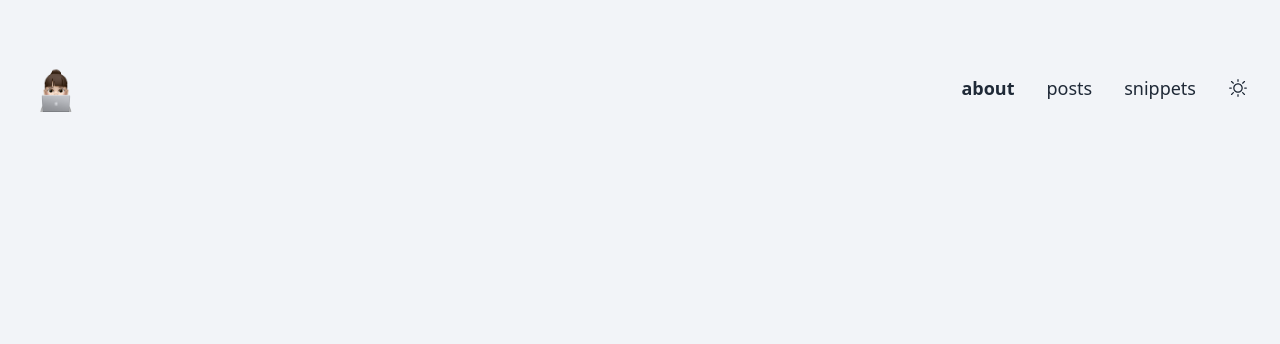
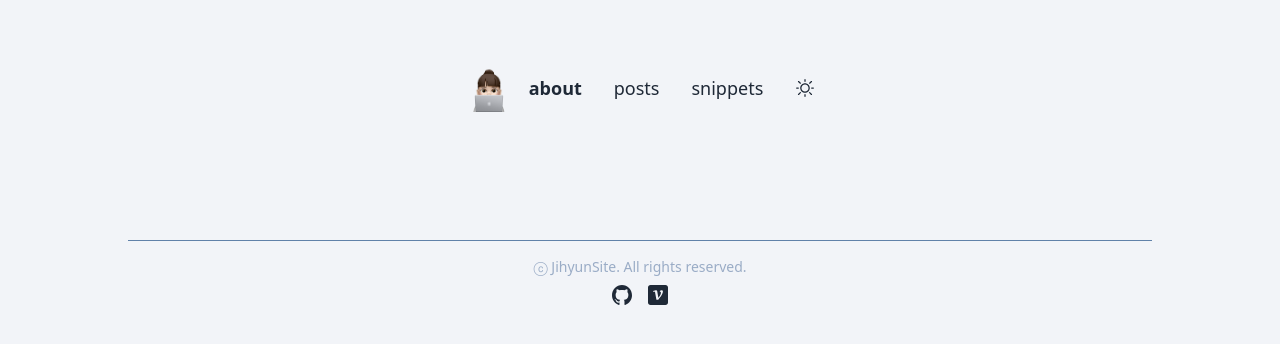
Before and after one commit to jhsung23/my-site, a Next.js app: page / in a window 1280 px wide. Shown: the top 344 px of the page. Built offline with nearby package versions, Linux system fonts and the light colour scheme.

Commit message:
feat: footer

```diff
--- a/src/app/layout.tsx
+++ b/src/app/layout.tsx
@@ -1,7 +1,7 @@
 import type { Metadata } from 'next';
 import dynamic from 'next/dynamic';
 
-import { Header } from '@/components/layouts';
+import { Footer, Header } from '@/components/layouts';
 import './globals.css';
 
 export const metadata: Metadata = {
@@ -15,10 +15,11 @@ const ThemeProvider = dynamic(() => import('./providers'), { ssr: false });
 export default function RootLayout({ children }: { children: React.ReactNode }) {
   return (
     <html>
-      <body className="bg-primary">
+      <body className="flex flex-col items-center bg-primary">
         <ThemeProvider>
           <Header />
           {children}
+          <Footer />
         </ThemeProvider>
       </body>
     </html>
--- a/src/assets/icons.tsx
+++ b/src/assets/icons.tsx
@@ -6,7 +6,6 @@ export function LightIcon({ width, height, ...props }: React.ComponentProps<'svg
       viewBox="0 0 24 24"
       xmlns="http://www.w3.org/2000/svg"
       {...props}
-      // className="fill-[#ce2f2f] hover:fill-black-350"
     >
       <path
         fillRule="evenodd"
@@ -34,3 +33,45 @@ export function DarkIcon({ width, height, ...props }: React.ComponentProps<'svg'
     </svg>
   );
 }
+
+export function VelogIcon({ width, height, ...props }: React.ComponentProps<'svg'>) {
+  return (
+    <svg
+      width={width}
+      height={height}
+      xmlns="http://www.w3.org/2000/svg"
+      viewBox="0 0 24 24"
+      {...props}
+    >
+      <path
+        fill="currentColor"
+        d="M3 0C1.338 0 0 1.338 0 3v18c0 1.662 1.338 3 3 3h18c1.662 0 3-1.338 3-3V3c0-1.662-1.338-3-3-3H3Zm6.883 6.25c.63 0 1.005.3 1.125.9l1.463 8.303c.465-.615.846-1.133 1.146-1.553.465-.66.893-1.418 1.283-2.273.405-.855.608-1.62.608-2.295 0-.405-.113-.727-.338-.967-.21-.255-.608-.577-1.193-.967.6-.765 1.35-1.148 2.25-1.148.48 0 .878.143 1.193.428.33.285.494.704.494 1.26 0 .93-.39 2.093-1.17 3.488-.765 1.38-2.241 3.457-4.431 6.232l-2.227.156-1.711-9.628h-2.25V7.24c.6-.195 1.305-.406 2.115-.63.81-.24 1.358-.36 1.643-.36Z"
+      />
+    </svg>
+  );
+}
+
+export function GithubIcon({ width, height, ...props }: React.ComponentProps<'svg'>) {
+  return (
+    <svg
+      width={width}
+      height={height}
+      viewBox="0 0 20 20"
+      version="1.1"
+      xmlns="http://www.w3.org/2000/svg"
+      {...props}
+    >
+      <g id="Page-1" stroke="none" stroke-width="1" fill="none" fill-rule="evenodd">
+        <g
+          id="Dribbble-Light-Preview"
+          transform="translate(-140.000000, -7559.000000)"
+          fill="currentColor"
+        >
+          <g id="icons" transform="translate(56.000000, 160.000000)">
+            <path d="M94,7399 C99.523,7399 104,7403.59 104,7409.253 C104,7413.782 101.138,7417.624 97.167,7418.981 C96.66,7419.082 96.48,7418.762 96.48,7418.489 C96.48,7418.151 96.492,7417.047 96.492,7415.675 C96.492,7414.719 96.172,7414.095 95.813,7413.777 C98.04,7413.523 100.38,7412.656 100.38,7408.718 C100.38,7407.598 99.992,7406.684 99.35,7405.966 C99.454,7405.707 99.797,7404.664 99.252,7403.252 C99.252,7403.252 98.414,7402.977 96.505,7404.303 C95.706,7404.076 94.85,7403.962 94,7403.958 C93.15,7403.962 92.295,7404.076 91.497,7404.303 C89.586,7402.977 88.746,7403.252 88.746,7403.252 C88.203,7404.664 88.546,7405.707 88.649,7405.966 C88.01,7406.684 87.619,7407.598 87.619,7408.718 C87.619,7412.646 89.954,7413.526 92.175,7413.785 C91.889,7414.041 91.63,7414.493 91.54,7415.156 C90.97,7415.418 89.522,7415.871 88.63,7414.304 C88.63,7414.304 88.101,7413.319 87.097,7413.247 C87.097,7413.247 86.122,7413.234 87.029,7413.87 C87.029,7413.87 87.684,7414.185 88.139,7415.37 C88.139,7415.37 88.726,7417.2 91.508,7416.58 C91.513,7417.437 91.522,7418.245 91.522,7418.489 C91.522,7418.76 91.338,7419.077 90.839,7418.982 C86.865,7417.627 84,7413.783 84,7409.253 C84,7403.59 88.478,7399 94,7399"></path>
+          </g>
+        </g>
+      </g>
+    </svg>
+  );
+}
--- /dev/null
+++ b/src/components/layouts/Footer.tsx
@@ -0,0 +1,25 @@
+import { GithubIcon, VelogIcon } from '@/assets/icons';
+import { cn } from '@/utils/cn';
+import { LinkItem } from '../common';
+
+export default function Footer({ className, ...props }: React.ComponentProps<'footer'>) {
+  return (
+    <footer
+      className={cn(
+        'flex flex-col items-center border-t-[0.1px] text-sm w-11/12 text-tertiary border-navy-400 dark:border-black-500 max-w-5xl mt-24 pb-24 pt-4',
+        className,
+      )}
+      {...props}
+    >
+      {`ⓒ JihyunSite. All rights reserved.`}
+      <div className="flex gap-4 mt-2">
+        <LinkItem href="https://github.com/jhsung23" target="_blank">
+          <GithubIcon width={'20px'} height={'20px'} />
+        </LinkItem>
+        <LinkItem href="https://velog.io/@jhsung23" target="_blank">
+          <VelogIcon width={'20px'} height={'20px'} />
+        </LinkItem>
+      </div>
+    </footer>
+  );
+}
--- a/src/components/layouts/index.ts
+++ b/src/components/layouts/index.ts
@@ -1,3 +1,4 @@
+export { default as Footer } from './Footer';
 export { default as Header } from './Header';
 export { default as Logo } from './Logo';
 export { default as Nav } from './Nav';
```
